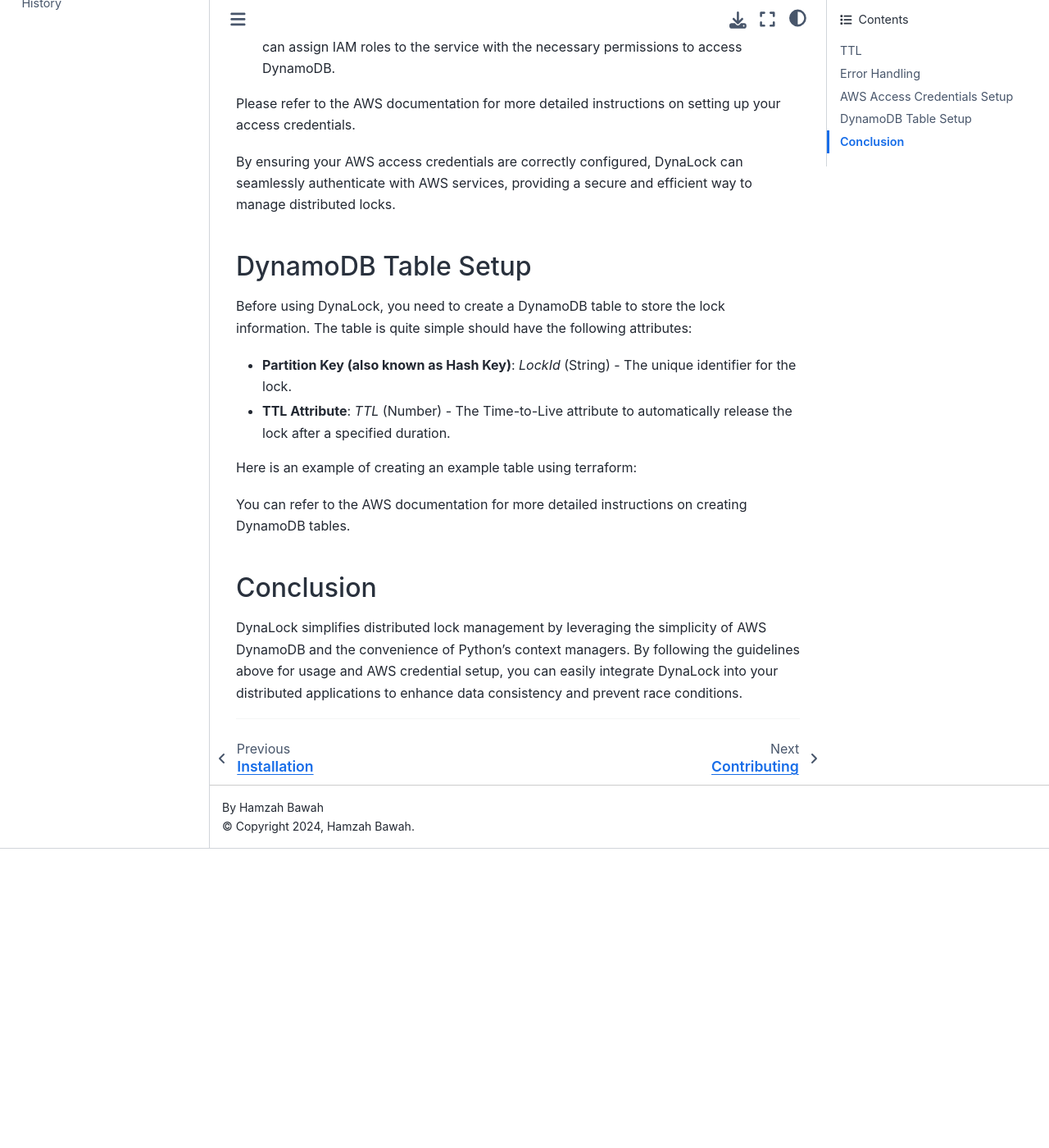
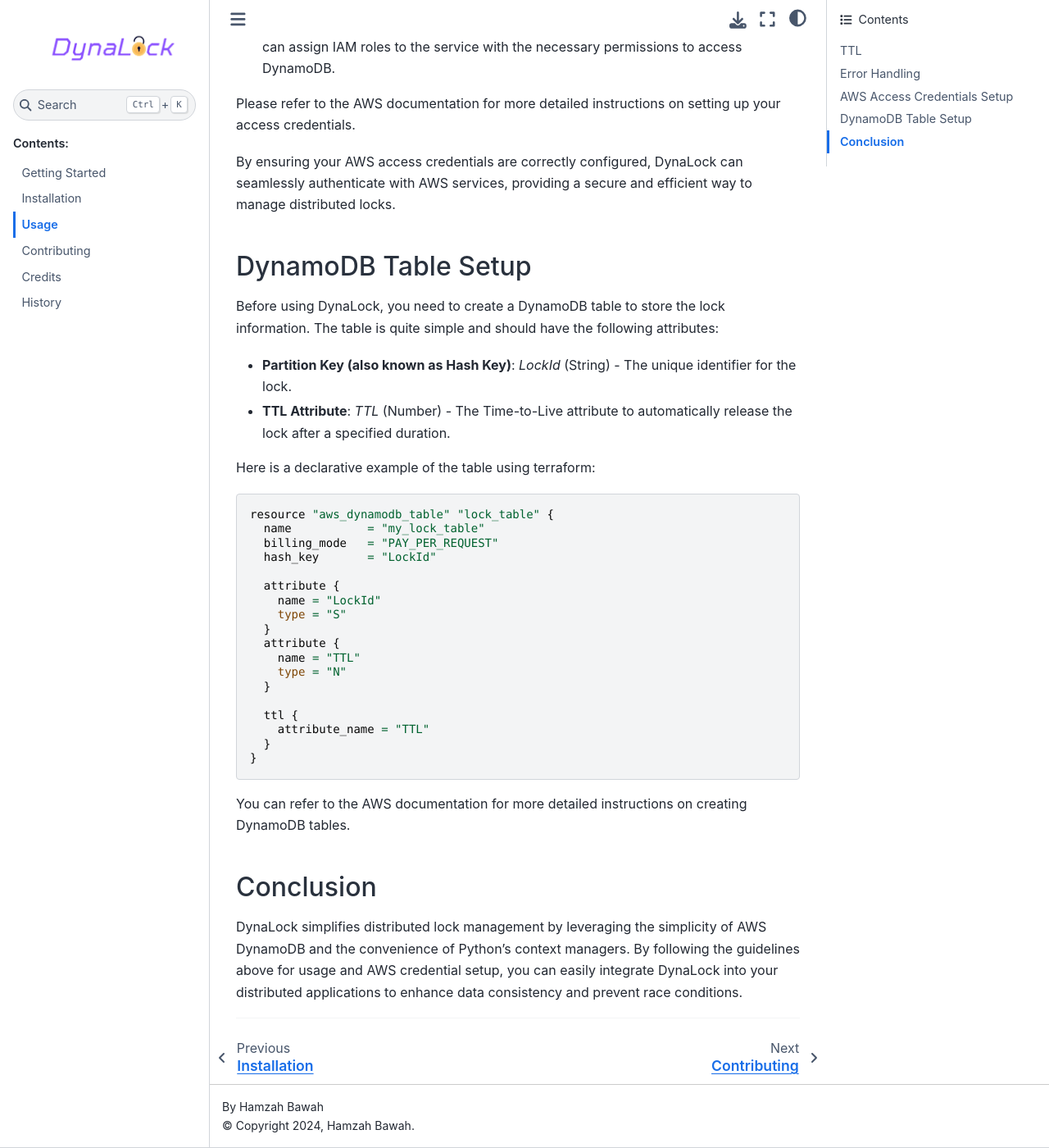
Before and after one commit to Skywalker427/dynalock, a Sphinx documentation site: the page built from docs/usage.rst, in a window 1280 px wide and 1400 px high, scrolled down 2278 px. Shown: the whole window at 82% size. Built offline with Sphinx 7.4.7 and the Sphinx Book theme 1.1.4, drawn with Linux system fonts in a browser that asks for light colours; pages that are not in the unit, such as notebooks, are missing from menus; before the commit the page ends 3313 px from its top, so only the background shows below that; some of the changed lines change nothing that is shown.

Commit message:
docs: fix hcl code

```diff
--- a/docs/usage.rst
+++ b/docs/usage.rst
@@ -111,52 +111,34 @@
 ---------------------
 
 Before using DynaLock, you need to create a DynamoDB table to store the lock information.
-The table is quite simple should have the following attributes:
+The table is quite simple and should have the following attributes:
 
 - **Partition Key (also known as Hash Key)**: `LockId` (String) - The unique identifier for the lock.
 - **TTL Attribute**: `TTL` (Number) - The Time-to-Live attribute to automatically release the lock after a specified duration.
 
-Here is an example of creating an example table using terraform:
+Here is a declarative example of the table using terraform:
 
-.. code-block:: terraform
-    # Specify the Terraform version and provider requirements
-    terraform {
-    required_providers {
-        aws = {
-        source  = "hashicorp/aws"
-        version = "~> 3.0"
-        }
+.. code-block::
+
+    resource "aws_dynamodb_table" "lock_table" {
+      name           = "my_lock_table"
+      billing_mode   = "PAY_PER_REQUEST"
+      hash_key       = "LockId"
+
+      attribute {
+        name = "LockId"
+        type = "S"
+      }
+      attribute {
+        name = "TTL"
+        type = "N"
+      }
+
+      ttl {
+        attribute_name = "TTL"
+      }
     }
 
-    required_version = ">= 0.12"
-    }
-
-    # Configure the AWS Provider
-    provider "aws" {
-    region = "eu-west-2" # Specify your AWS region
-    }
-
-    # Create a DynamoDB table
-    resource "aws_dynamodb_table" "example" {
-    name           = "example-table" # Change this to your table name
-    billing_mode   = "PAY_PER_REQUEST"
-    hash_key       = "LockId"
-
-    attribute {
-        name = "LockId"
-        type = "S"
-    }
-
-    # Enable TTL
-    ttl {
-        attribute_name = "TTL"
-        enabled        = true
-    }
-
-    tags = {
-        Name = "ExampleTable"
-    }
-    }
 
 
 You can refer to the AWS documentation for more detailed instructions on creating DynamoDB tables.
```
